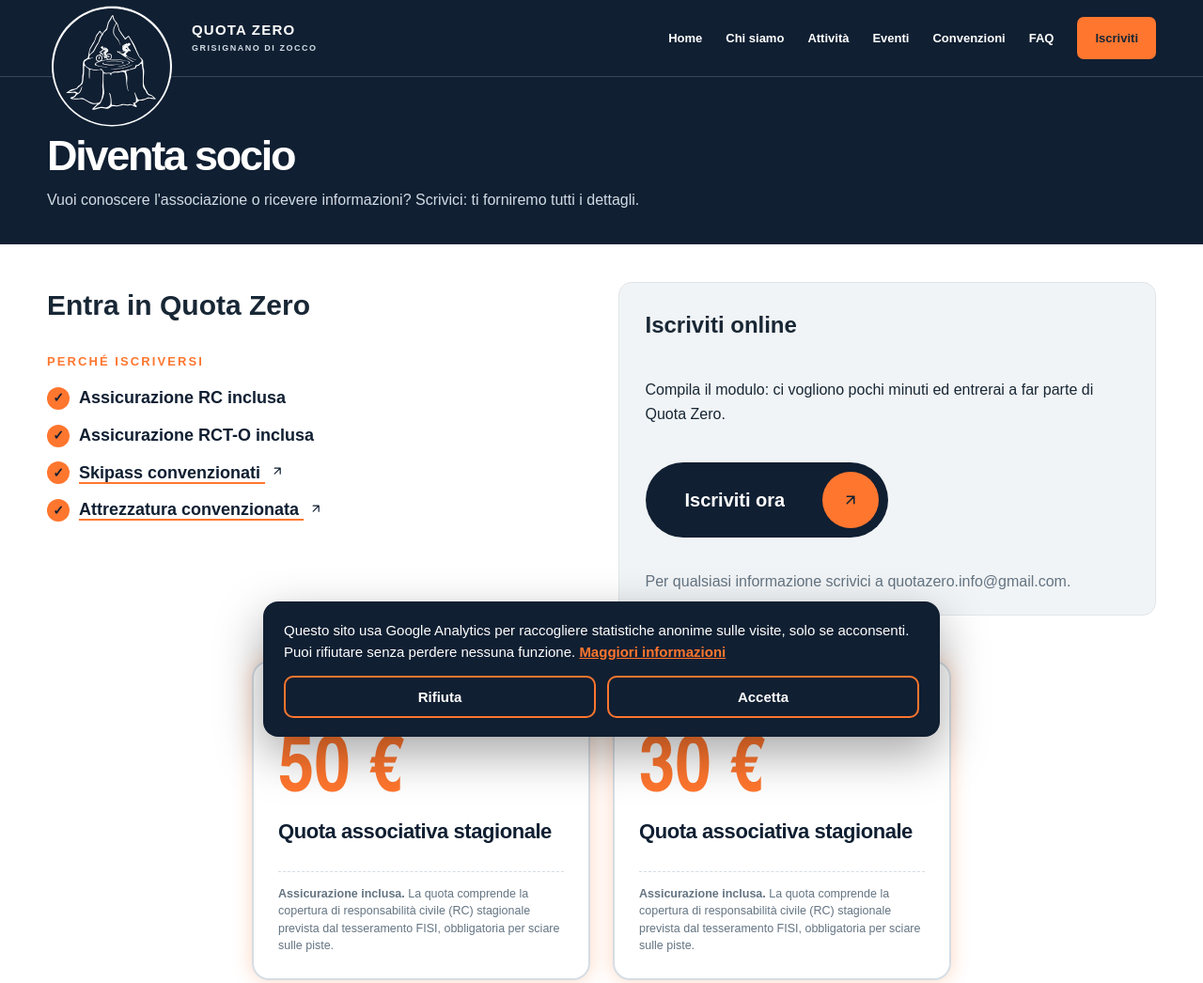
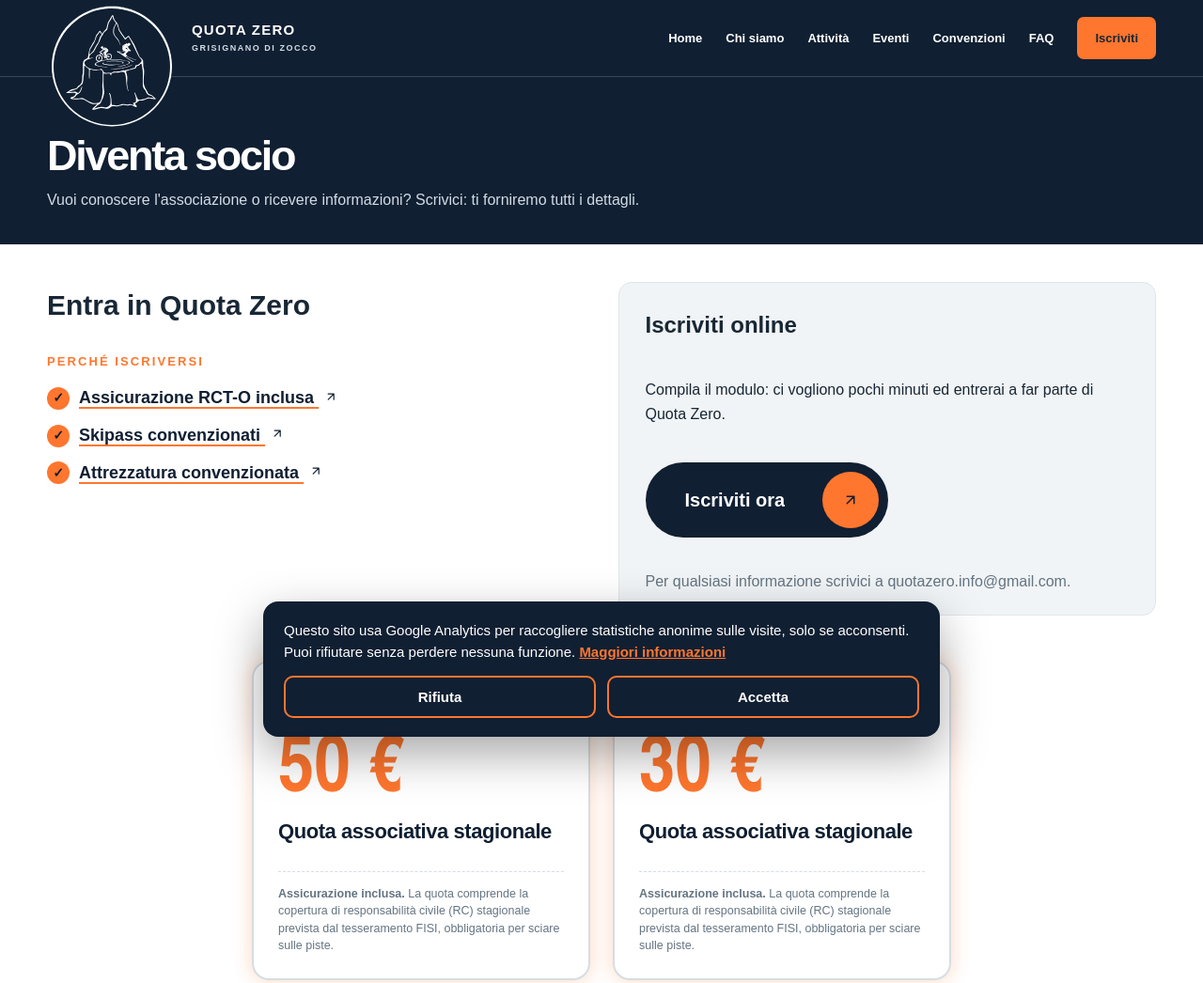
Before and after one commit to GIACOT/Quota-zero, a plain HTML site: page pages/diventa-socio.html in a window 1280 px wide. Shown: the top 1046 px of the page at 94% size. Drawn offline with Linux system fonts and the light colour scheme.

Commit message:
perchè_iscriversi

```diff
--- a/pages/diventa-socio.html
+++ b/pages/diventa-socio.html
@@ -31,8 +31,15 @@
                     <div class="why-join">
                         <h3>Perché iscriversi</h3>
                         <ul class="why-list">
-                            <li>Assicurazione RC inclusa</li>
-                            <li>Assicurazione RCT-O inclusa</li>
+                            <li>
+                                <a href="https://fisi.org/federazione/assicurazione/" target="_blank"
+                                    rel="noopener">Assicurazione RCT-O inclusa
+                                    <svg class="why-arrow" viewBox="0 0 24 24" fill="none" aria-hidden="true">
+                                        <path d="M7 17L17 7M7 7H17V17" stroke="currentColor" stroke-width="2"
+                                            stroke-linecap="round" stroke-linejoin="round" />
+                                    </svg>
+                                </a>
+                            </li>
                             <li>
                                 <a href="sponsor.html#skipass">Skipass convenzionati
                                     <svg class="why-arrow" viewBox="0 0 24 24" fill="none" aria-hidden="true">
```
